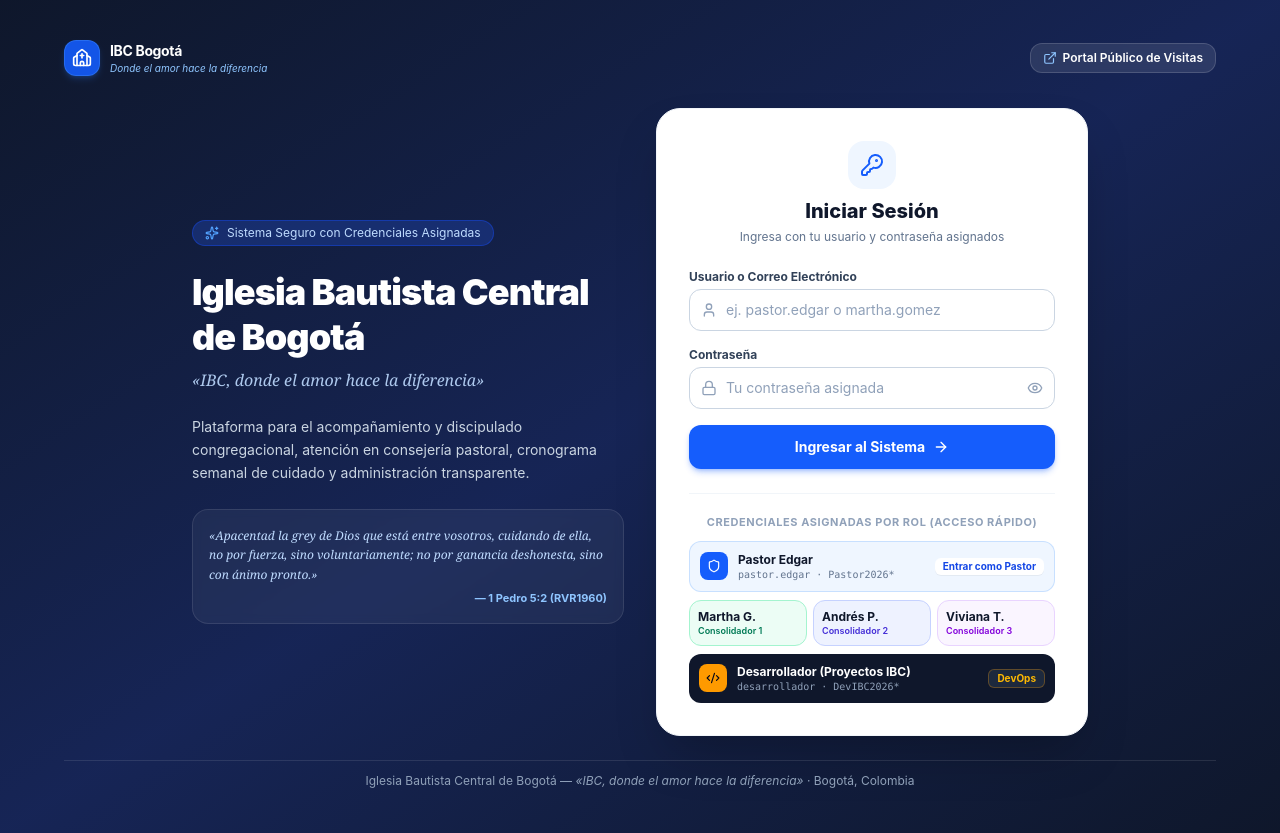
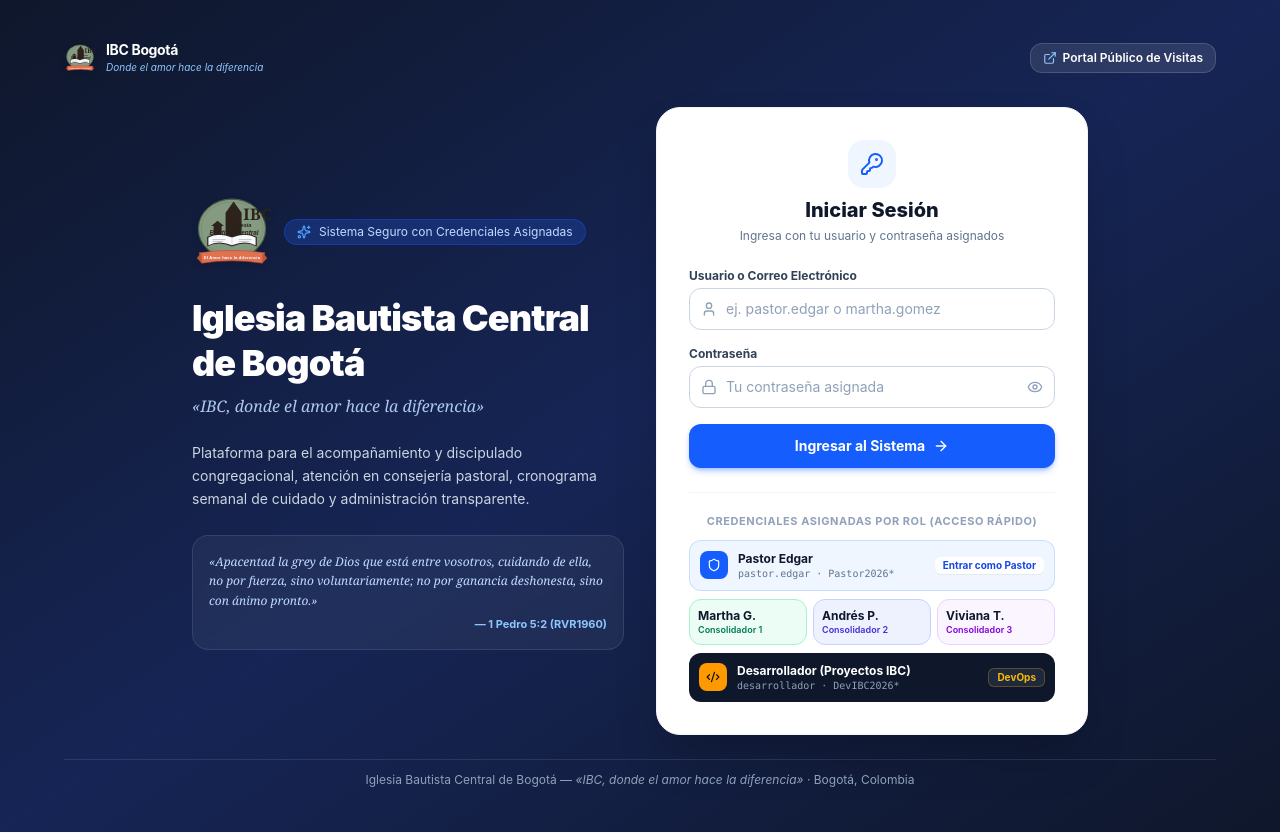
Before and after one commit to ProyectosIBC/ConsolidacionIBC, a React (Vite) app: page / in a window 1280 px wide. Built offline with nearby package versions, Linux system fonts and the light colour scheme; no server answers; the database is empty; a web font is replaced by a local one.

Commit message:
feat: Integrar el logo oficial de la Iglesia Bautista Central de Bogotá (IBC Logo) en el sidebar y pantalla de acceso

```diff
--- a/src/components/auth/LoginView.tsx
+++ b/src/components/auth/LoginView.tsx
@@ -1,5 +1,6 @@
 import React, { useState } from 'react';
 import { useApp } from '../../context/AppContext';
+import { IBCLogo } from '../common/IBCLogo';
 import { USER_PROFILES } from '../../data/profilesData';
 import {
   Church,
@@ -61,9 +62,7 @@ export const LoginView: React.FC = () => {
       {/* Top Header bar with portal link */}
       <header className="max-w-6xl w-full mx-auto flex items-center justify-between py-2">
         <div className="flex items-center gap-2.5">
-          <div className="w-9 h-9 rounded-xl bg-blue-600/90 border border-blue-400/30 flex items-center justify-center text-white shadow-md shadow-blue-500/20">
-            <Church className="w-5 h-5" />
-          </div>
+          <IBCLogo size="sm" />
           <div>
             <h1 className="text-sm font-bold text-white tracking-tight">IBC Bogotá</h1>
             <p className="text-[10px] text-blue-300 italic">Donde el amor hace la diferencia</p>
@@ -83,9 +82,12 @@ export const LoginView: React.FC = () => {
       <div className="max-w-4xl w-full mx-auto my-6 grid grid-cols-1 lg:grid-cols-12 gap-8 items-center">
         {/* Left Side: Pastoral Welcome & Verse */}
         <div className="lg:col-span-6 space-y-6 text-left">
-          <div className="inline-flex items-center gap-2 px-3 py-1 rounded-full bg-blue-900/60 border border-blue-700/50 text-xs text-blue-200">
-            <Sparkles className="w-3.5 h-3.5 text-blue-400" />
-            <span>Sistema Seguro con Credenciales Asignadas</span>
+          <div className="flex items-center gap-3">
+            <IBCLogo size="xl" />
+            <div className="inline-flex items-center gap-2 px-3 py-1 rounded-full bg-blue-900/60 border border-blue-700/50 text-xs text-blue-200">
+              <Sparkles className="w-3.5 h-3.5 text-blue-400" />
+              <span>Sistema Seguro con Credenciales Asignadas</span>
+            </div>
           </div>
 
           <div className="space-y-2">
--- /dev/null
+++ b/src/components/common/IBCLogo.tsx
@@ -0,0 +1,52 @@
+import React from 'react';
+
+interface IBCLogoProps {
+  className?: string;
+  size?: 'sm' | 'md' | 'lg' | 'xl';
+}
+
+export const IBCLogo: React.FC<IBCLogoProps> = ({ className = '', size = 'md' }) => {
+  const dimensions =
+    size === 'sm' ? 'w-8 h-8' :
+    size === 'lg' ? 'w-14 h-14' :
+    size === 'xl' ? 'w-20 h-20' :
+    'w-10 h-10';
+
+  return (
+    <div className={`relative inline-flex items-center justify-center shrink-0 ${dimensions} ${className}`}>
+      <svg viewBox="0 0 200 200" className="w-full h-full drop-shadow-md" fill="none" xmlns="http://www.w3.org/2000/svg">
+        {/* Outer Oval Crest */}
+        <ellipse cx="100" cy="92" rx="84" ry="74" fill="#849b82" stroke="#4a5f48" strokeWidth="3" />
+        <ellipse cx="100" cy="92" rx="77" ry="67" fill="none" stroke="#637c61" strokeWidth="1.5" strokeDasharray="4 2" />
+
+        {/* Church Silhouette */}
+        <path d="M48 85 L64 72 L80 85 Z" fill="#2d221c" />
+        <rect x="54" y="85" width="20" height="22" fill="#2d221c" />
+
+        <polygon points="84,115 84,52 104,24 124,52 124,115" fill="#2d221c" />
+
+        {/* Open Bible */}
+        <path d="M38 112 Q66 98 100 112 Q134 98 162 112 L162 136 Q134 122 100 136 Q66 122 38 136 Z" fill="#2d221c" />
+        <path d="M41 114 Q66 100 100 114 Q134 100 159 114 L159 133 Q134 119 100 133 Q66 119 41 133 Z" fill="#f8fafc" />
+        <line x1="100" y1="114" x2="100" y2="133" stroke="#cbd5e1" strokeWidth="2" />
+        <line x1="52" y1="119" x2="82" y2="119" stroke="#94a3b8" strokeWidth="1.5" strokeLinecap="round" />
+        <line x1="52" y1="124" x2="77" y2="124" stroke="#94a3b8" strokeWidth="1.5" strokeLinecap="round" />
+        <line x1="118" y1="119" x2="148" y2="119" stroke="#94a3b8" strokeWidth="1.5" strokeLinecap="round" />
+        <line x1="118" y1="124" x2="143" y2="124" stroke="#94a3b8" strokeWidth="1.5" strokeLinecap="round" />
+
+        {/* IBC Typography */}
+        <text x="128" y="70" fontFamily="Georgia, serif" fontSize="40" fontWeight="bold" fill="#2d221c" letterSpacing="1">IBC</text>
+        <text x="105" y="88" fontFamily="sans-serif" fontSize="14" fill="#2d221c" fontStyle="italic" fontWeight="600">Iglesia</text>
+        <text x="44" y="108" fontFamily="sans-serif" fontSize="16" fill="#2d221c" fontStyle="italic" fontWeight="600">Bautista Central</text>
+
+        {/* Coral-Orange Ribbon Banner at Bottom */}
+        <path d="M 18 152 Q 100 140 182 152 L 176 178 Q 100 166 24 178 Z" fill="#e07252" stroke="#b54929" strokeWidth="1.5" />
+        <polygon points="12,165 24,152 24,178" fill="#c45533" />
+        <polygon points="188,165 176,152 176,178" fill="#c45533" />
+
+        {/* Ribbon text */}
+        <text x="100" y="168" fontFamily="sans-serif" fontSize="10.5" fontWeight="bold" fill="#ffffff" textAnchor="middle" letterSpacing="0.4">El Amor hace la diferencia</text>
+      </svg>
+    </div>
+  );
+};
--- a/src/components/layout/Sidebar.tsx
+++ b/src/components/layout/Sidebar.tsx
@@ -1,5 +1,6 @@
 import React from 'react';
 import { useApp, AppView } from '../../context/AppContext';
+import { IBCLogo } from '../common/IBCLogo';
 import {
   LayoutDashboard,
   KanbanSquare,
@@ -149,9 +150,7 @@ export const Sidebar: React.FC<SidebarProps> = ({ onClose }) => {
       {/* Brand Header */}
       <div className="p-5 border-b border-slate-800 flex items-center justify-between">
         <div className="flex items-center gap-3">
-          <div className="w-10 h-10 rounded-xl bg-gradient-to-br from-indigo-500 to-blue-600 flex items-center justify-center text-white shadow-lg shadow-indigo-500/20">
-            <Church className="w-6 h-6" />
-          </div>
+          <IBCLogo size="md" />
           <div>
             <h1 className="font-bold text-white text-base tracking-tight leading-tight">
               IBC Bogotá
```
